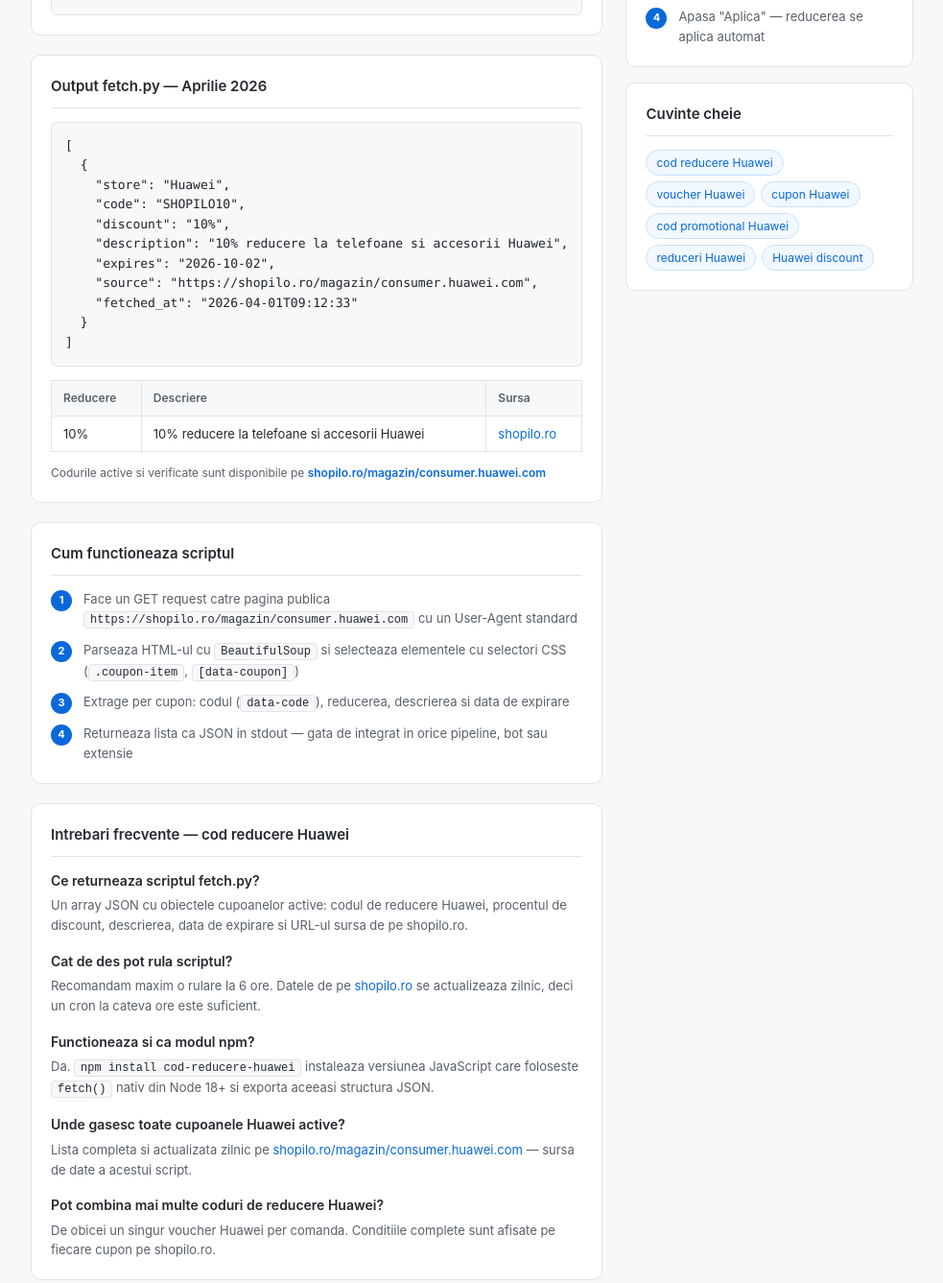
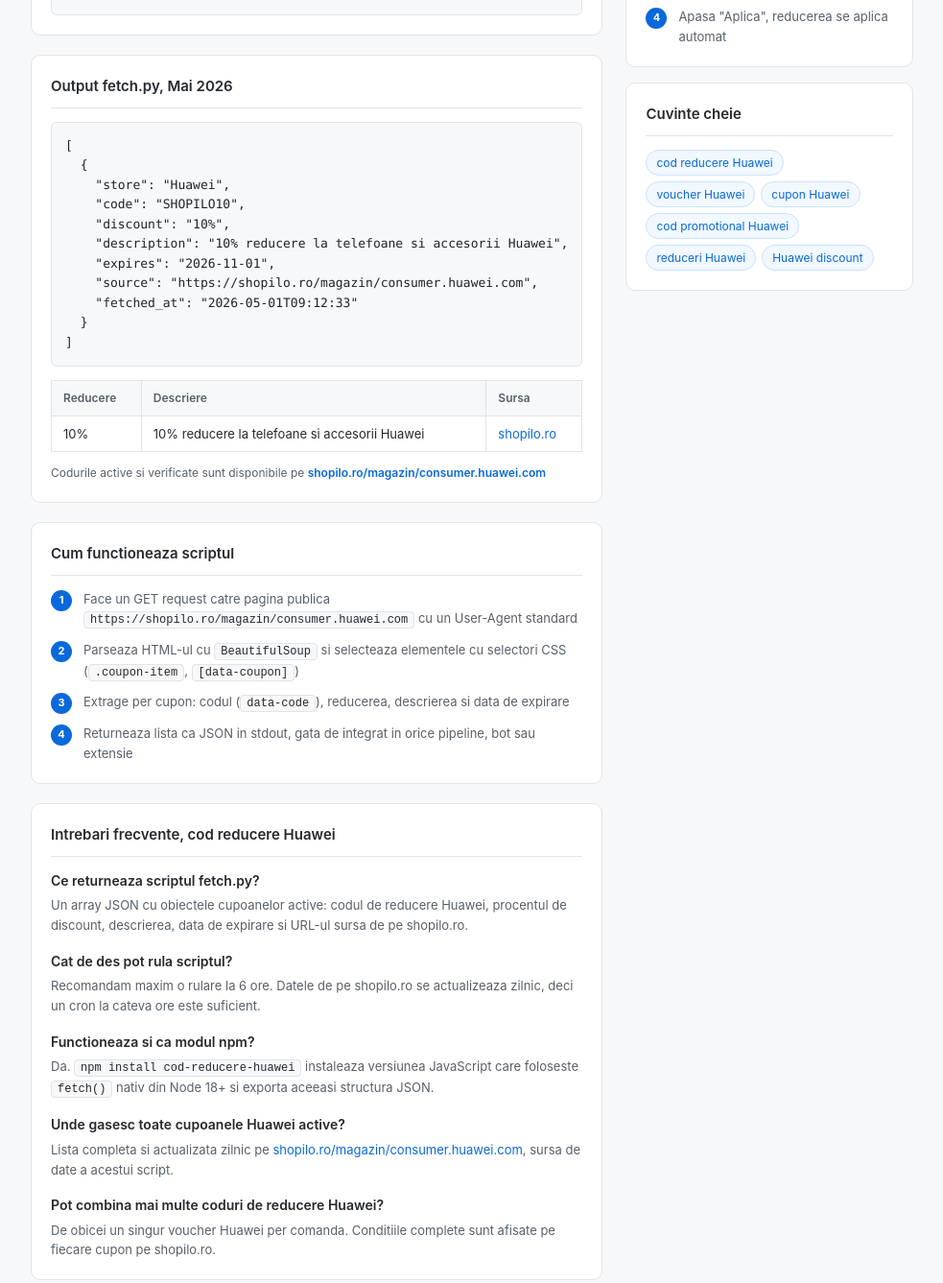
Before and after one commit to shopilo-ro/cod-reducere-huawei, a website: page index.html in a window 1280 px wide. Shown: the part 828-2165 px from the top of the page at 96% size, without its empty margins (202-1185 px from the left). Drawn offline with Linux system fonts and the light colour scheme.

Commit message:
Update Mai 2026

```diff
--- a/index.html
+++ b/index.html
@@ -3,11 +3,11 @@
 <head>
   <meta charset="UTF-8">
   <meta name="viewport" content="width=device-width, initial-scale=1.0">
-  <title>Cod reducere Huawei — Aprilie 2026 | shopilo.ro</title>
+  <title>Cod reducere Huawei, Mai 2026 | shopilo.ro</title>
   <meta name="description" content="Script Python open-source pentru fetch automat de coduri de reducere Huawei. Returneaza cupoane Huawei active in format JSON de pe shopilo.ro.">
   <meta name="robots" content="index, follow">
   <meta property="og:type" content="website">
-  <meta property="og:title" content="Cod reducere Huawei — Aprilie 2026 | shopilo.ro">
+  <meta property="og:title" content="Cod reducere Huawei, Mai 2026 | shopilo.ro">
   <meta property="og:description" content="Script Python open-source pentru fetch automat de coduri de reducere Huawei de pe shopilo.ro.">
   <meta property="og:url" content="https://shopilo-ro.github.io/cod-reducere-huawei/">
   <script type="application/ld+json">{
@@ -57,7 +57,7 @@
   ]
 }</script>
   <script type="application/ld+json">{"@context": "https://schema.org", "@type": "BreadcrumbList", "itemListElement": [{"@type": "ListItem", "position": 1, "name": "Shopilo Dev", "item": "https://shopilo-ro.github.io"}, {"@type": "ListItem", "position": 2, "name": "Cod reducere Huawei", "item": "https://shopilo-ro.github.io/cod-reducere-huawei/"}]}</script>
-  <script type="application/ld+json">{"@context": "https://schema.org", "@type": "WebPage", "name": "Cod reducere Huawei | shopilo.ro", "description": "Cele mai bune coduri de reducere Huawei. Cupoane Huawei active, voucher Huawei si oferte exclusive pe shopilo.ro.", "url": "https://shopilo-ro.github.io/cod-reducere-huawei/", "dateModified": "2026-04-01", "isPartOf": {"@type": "WebSite", "name": "Shopilo Dev", "url": "https://shopilo-ro.github.io"}, "about": {"@type": "Thing", "name": "Huawei"}}</script>
+  <script type="application/ld+json">{"@context": "https://schema.org", "@type": "WebPage", "name": "Cod reducere Huawei | shopilo.ro", "description": "Cele mai bune coduri de reducere Huawei. Cupoane Huawei active, voucher Huawei si oferte exclusive pe shopilo.ro.", "url": "https://shopilo-ro.github.io/cod-reducere-huawei/", "dateModified": "2026-05-01", "isPartOf": {"@type": "WebSite", "name": "Shopilo Dev", "url": "https://shopilo-ro.github.io"}, "about": {"@type": "Thing", "name": "Huawei"}}</script>
   <style>
     *{margin:0;padding:0;box-sizing:border-box}
     body{font-family:-apple-system,BlinkMacSystemFont,'Segoe UI',sans-serif;background:#f6f8fa;color:#212529;line-height:1.6}
@@ -174,16 +174,16 @@ fetchCoupons().then(data => console.log(data));</code></pre>
     </div>
 
     <div class="card">
-      <h2>Output fetch.py — Aprilie 2026</h2>
+      <h2>Output fetch.py, Mai 2026</h2>
       <pre><code>[
   {
     "store": "Huawei",
     "code": "SHOPILO10",
     "discount": "10%",
     "description": "10% reducere la telefoane si accesorii Huawei",
-    "expires": "2026-10-02",
+    "expires": "2026-11-01",
     "source": "https://shopilo.ro/magazin/consumer.huawei.com",
-    "fetched_at": "2026-04-01T09:12:33"
+    "fetched_at": "2026-05-01T09:12:33"
   }
 ]</code></pre>
       <table style="margin-top:14px">
@@ -212,19 +212,19 @@ fetchCoupons().then(data => console.log(data));</code></pre>
         <div class="step"><span class="step-num">1</span><span>Face un GET request catre pagina publica <span class="inline-code">https://shopilo.ro/magazin/consumer.huawei.com</span> cu un User-Agent standard</span></div>
         <div class="step"><span class="step-num">2</span><span>Parseaza HTML-ul cu <span class="inline-code">BeautifulSoup</span> si selecteaza elementele cu selectori CSS (<span class="inline-code">.coupon-item</span>, <span class="inline-code">[data-coupon]</span>)</span></div>
         <div class="step"><span class="step-num">3</span><span>Extrage per cupon: codul (<span class="inline-code">data-code</span>), reducerea, descrierea si data de expirare</span></div>
-        <div class="step"><span class="step-num">4</span><span>Returneaza lista ca JSON in stdout — gata de integrat in orice pipeline, bot sau extensie</span></div>
+        <div class="step"><span class="step-num">4</span><span>Returneaza lista ca JSON in stdout, gata de integrat in orice pipeline, bot sau extensie</span></div>
       </div>
     </div>
 
     <div class="card">
-      <h2>Intrebari frecvente — cod reducere Huawei</h2>
+      <h2>Intrebari frecvente, cod reducere Huawei</h2>
       <div class="faq-item">
         <h3>Ce returneaza scriptul fetch.py?</h3>
         <p>Un array JSON cu obiectele cupoanelor active: codul de reducere Huawei, procentul de discount, descrierea, data de expirare si URL-ul sursa de pe shopilo.ro.</p>
       </div>
       <div class="faq-item">
         <h3>Cat de des pot rula scriptul?</h3>
-        <p>Recomandam maxim o rulare la 6 ore. Datele de pe <a href="https://shopilo.ro/magazin/consumer.huawei.com">shopilo.ro</a> se actualizeaza zilnic, deci un cron la cateva ore este suficient.</p>
+        <p>Recomandam maxim o rulare la 6 ore. Datele de pe shopilo.ro se actualizeaza zilnic, deci un cron la cateva ore este suficient.</p>
       </div>
       <div class="faq-item">
         <h3>Functioneaza si ca modul npm?</h3>
@@ -232,7 +232,7 @@ fetchCoupons().then(data => console.log(data));</code></pre>
       </div>
       <div class="faq-item">
         <h3>Unde gasesc toate cupoanele Huawei active?</h3>
-        <p>Lista completa si actualizata zilnic pe <a href="https://shopilo.ro/magazin/consumer.huawei.com">shopilo.ro/magazin/consumer.huawei.com</a> — sursa de date a acestui script.</p>
+        <p>Lista completa si actualizata zilnic pe <a href="https://shopilo.ro/magazin/consumer.huawei.com">shopilo.ro/magazin/consumer.huawei.com</a>, sursa de date a acestui script.</p>
       </div>
       <div class="faq-item">
         <h3>Pot combina mai multe coduri de reducere Huawei?</h3>
@@ -255,7 +255,7 @@ fetchCoupons().then(data => console.log(data));</code></pre>
         <div class="step"><span class="step-num">1</span><span>Copiaza codul din output-ul scriptului</span></div>
         <div class="step"><span class="step-num">2</span><span>Adauga produsele dorite in cosul Huawei</span></div>
         <div class="step"><span class="step-num">3</span><span>La checkout, introdu codul in campul "Voucher" sau "Cod promotional"</span></div>
-        <div class="step"><span class="step-num">4</span><span>Apasa "Aplica" — reducerea se aplica automat</span></div>
+        <div class="step"><span class="step-num">4</span><span>Apasa "Aplica", reducerea se aplica automat</span></div>
       </div>
     </div>
 
@@ -276,7 +276,7 @@ fetchCoupons().then(data => console.log(data));</code></pre>
 </div>
 
 <footer>
-  Script open-source. Date de pe <a href="https://shopilo.ro/magazin/consumer.huawei.com">shopilo.ro</a> &mdash;
+  Script open-source. Date de pe <a href="https://shopilo.ro/magazin/consumer.huawei.com">shopilo.ro</a> |
   <a href="https://shopilo-ro.github.io">Toate magazinele</a>
 </footer>
 
```
